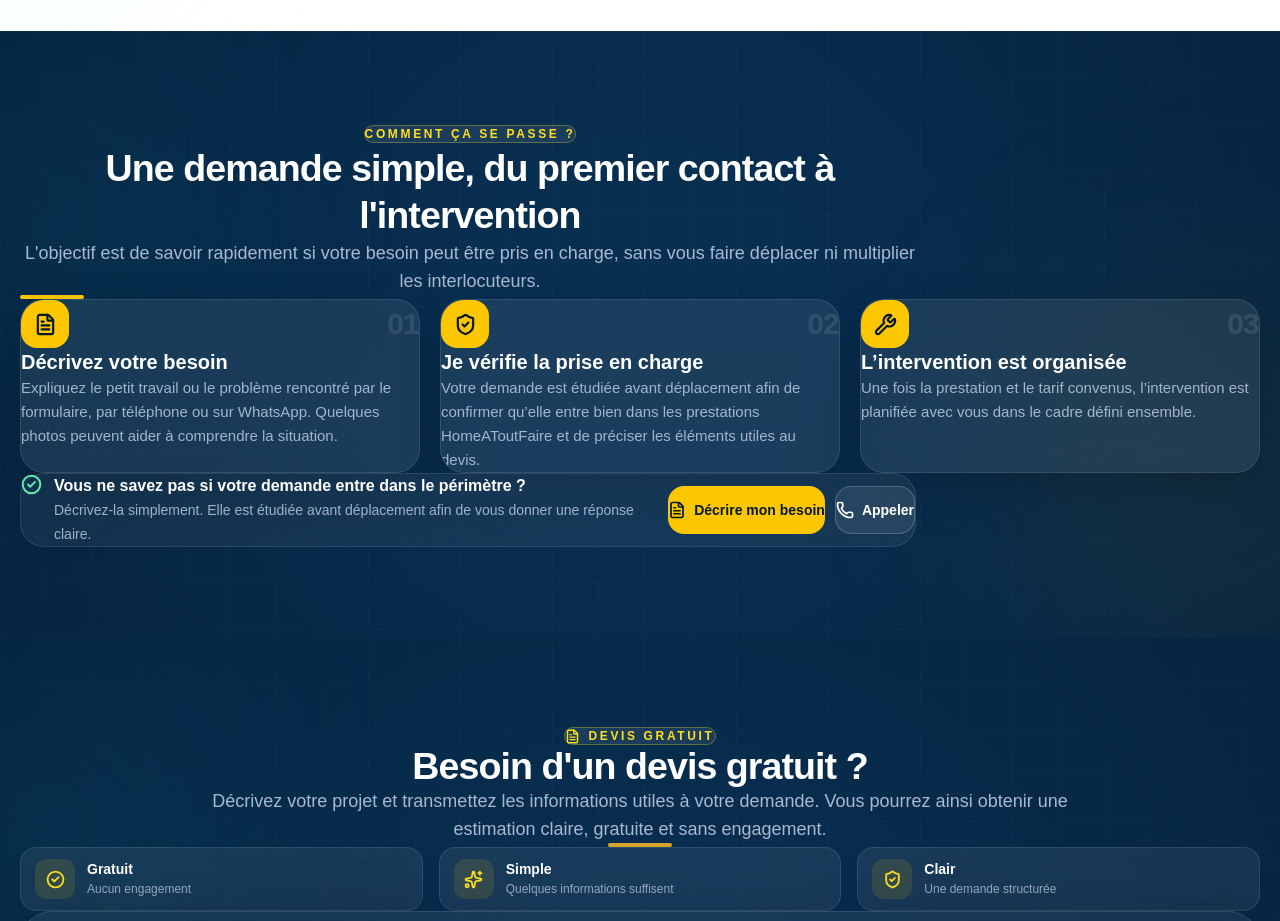
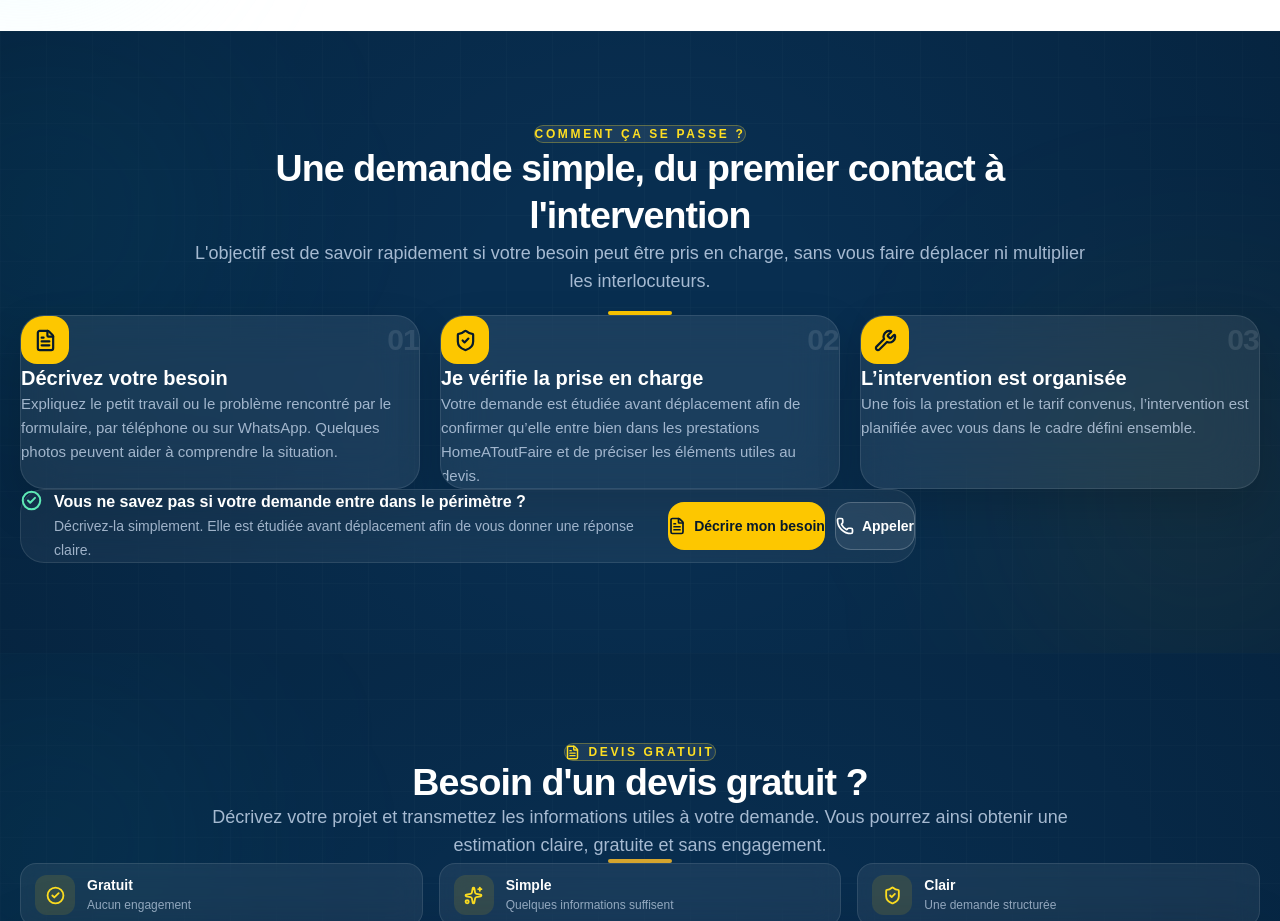
Before and after one commit to Thibal45/homeatoutfaire-premium, a Next.js app: page / in a window 1280 px wide. Shown: the part 4740-5661 px from the top of the page. Built offline with nearby package versions, Linux system fonts and the light colour scheme.

Commit message:
Centrer le bloc de fonctionnement

```diff
--- a/app/components/Stats.tsx
+++ b/app/components/Stats.tsx
@@ -91,7 +91,7 @@ export default function Stats() {
             whileInView={{ opacity: 1, y: 0 }}
             viewport={{ once: true, amount: 0.25 }}
             transition={{ duration: 0.6, ease: "easeOut" }}
-            className="mx-auto max-w-[900px] text-center"
+            className="how-it-works-heading mx-auto max-w-[900px] text-center"
           >
             <span className="inline-flex rounded-full border border-yellow-300/30 bg-white/8 px-4 py-1.5 text-xs font-bold uppercase tracking-[0.22em] text-yellow-300">
               Comment ça se passe ?
@@ -107,7 +107,7 @@ export default function Stats() {
               interlocuteurs.
             </p>
 
-            <div className="mx-auto mt-4 h-1 w-16 rounded-full bg-yellow-400" />
+            <div className="how-it-works-divider mx-auto mt-4 h-1 w-16 rounded-full bg-yellow-400" />
           </motion.div>
 
           <div className="mt-10 grid gap-5 lg:grid-cols-3">
--- a/app/globals.css
+++ b/app/globals.css
@@ -78,6 +78,17 @@ section{
   background: var(--gold);
   border-radius: 999px;
 }/* SERVICES PREMIUM */
+
+/* FONCTIONNEMENT */
+
+.how-it-works-heading{
+  margin-inline:auto;
+  text-align:center;
+}
+
+.how-it-works-divider{
+  margin:1rem auto 0;
+}
 
 #services article{
 
```
